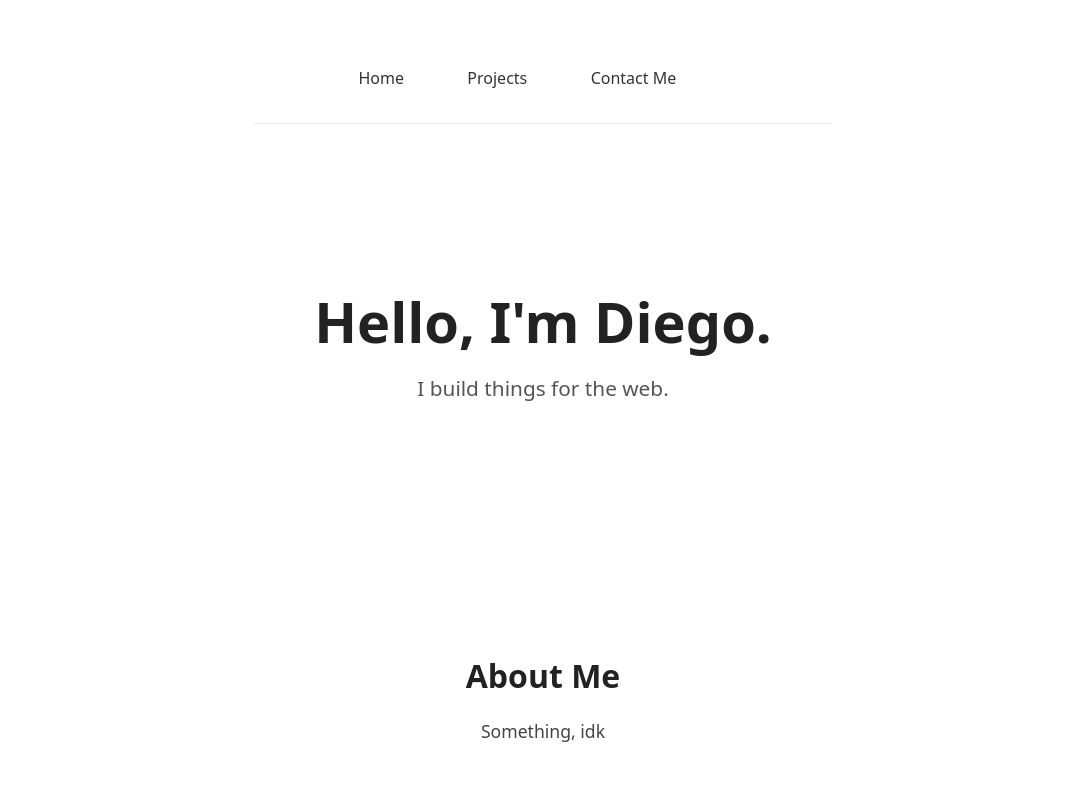
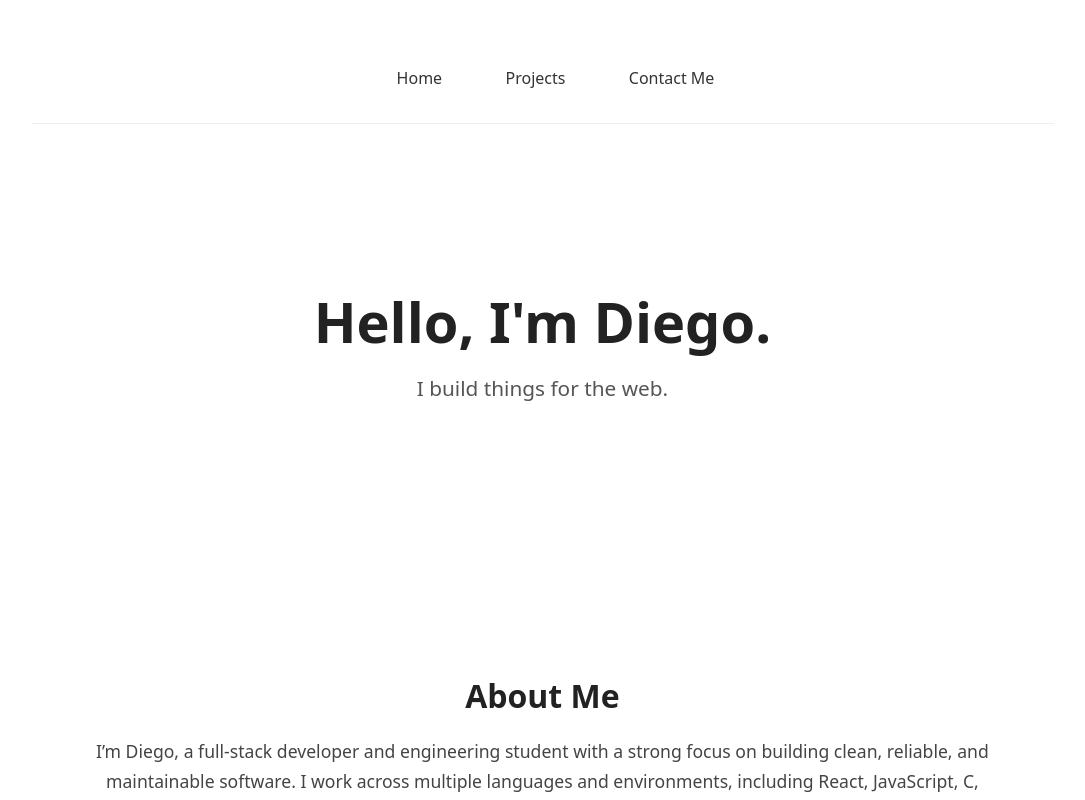
Before and after one commit to Spiderasasen/Pro_Portfolio, a React (Vite) app in the folder my-portfolio/: page / in a window 1280 px wide. Shown: the top 800 px of the page, without its empty margins (97-1182 px from the left). Built offline with nearby package versions, Linux system fonts and the light colour scheme.

Commit message:
final look for me.

```diff
--- a/my-portfolio/src/pages/Home.jsx
+++ b/my-portfolio/src/pages/Home.jsx
@@ -18,7 +18,9 @@ function Home(){
 
             <section className="about">
                 <h2>About Me</h2>
-                <p>Something, idk</p>
+                <p>I’m Diego, a full‑stack developer and engineering student with a strong focus on building clean, reliable, and maintainable software. I work across multiple languages and environments, including React, JavaScript, C, Python, and Java, and I enjoy understanding how systems function at a deeper level.<br/><br/>
+                    My strengths are in logical problem‑solving, backend structure, and designing workflows that make tools easier to use and maintain. I approach every project with clarity, consistency, and a focus on long‑term quality.<br/><br/>
+                    I’m continually expanding my skills and building projects that reflect both my technical growth and my interest in creating practical solutions that help people.</p>
             </section>
         </div>
     );
--- a/my-portfolio/src/styles/home.css
+++ b/my-portfolio/src/styles/home.css
@@ -10,16 +10,11 @@ body {
     display: flex;
     justify-content: space-between;
     align-items: center;
-    padding: 25px 60px;
+    padding: 25px 320px;
     background: #ffffff;
     border-bottom: 1px solid #eee;
     position: sticky;
     top: 0;
-}
-
-.logo {
-    font-size: 1.4rem;
-    font-weight: 700;
 }
 
 .links button {
@@ -53,7 +48,7 @@ body {
 
 /* About section */
 .about {
-    padding: 80px 60px;
+    padding: 100px 60px;
     max-width: 900px;
 }
 
```
